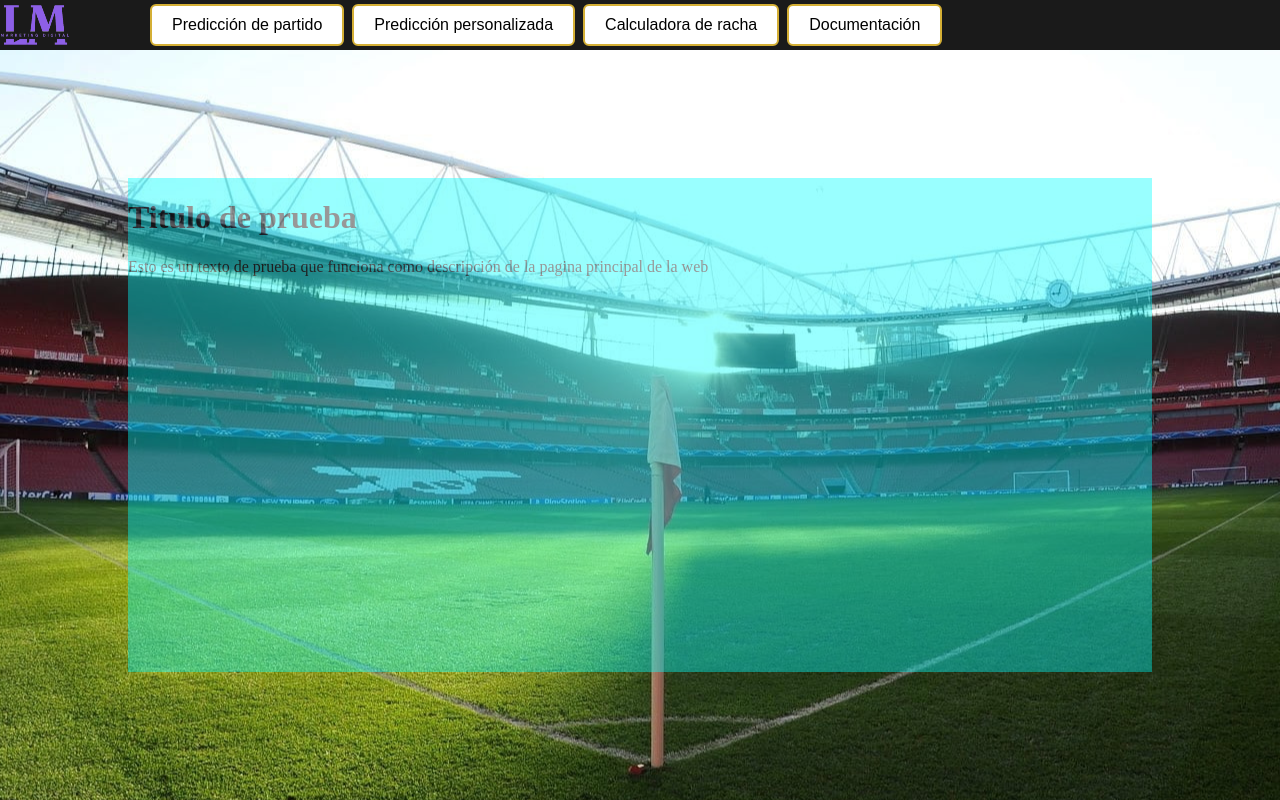
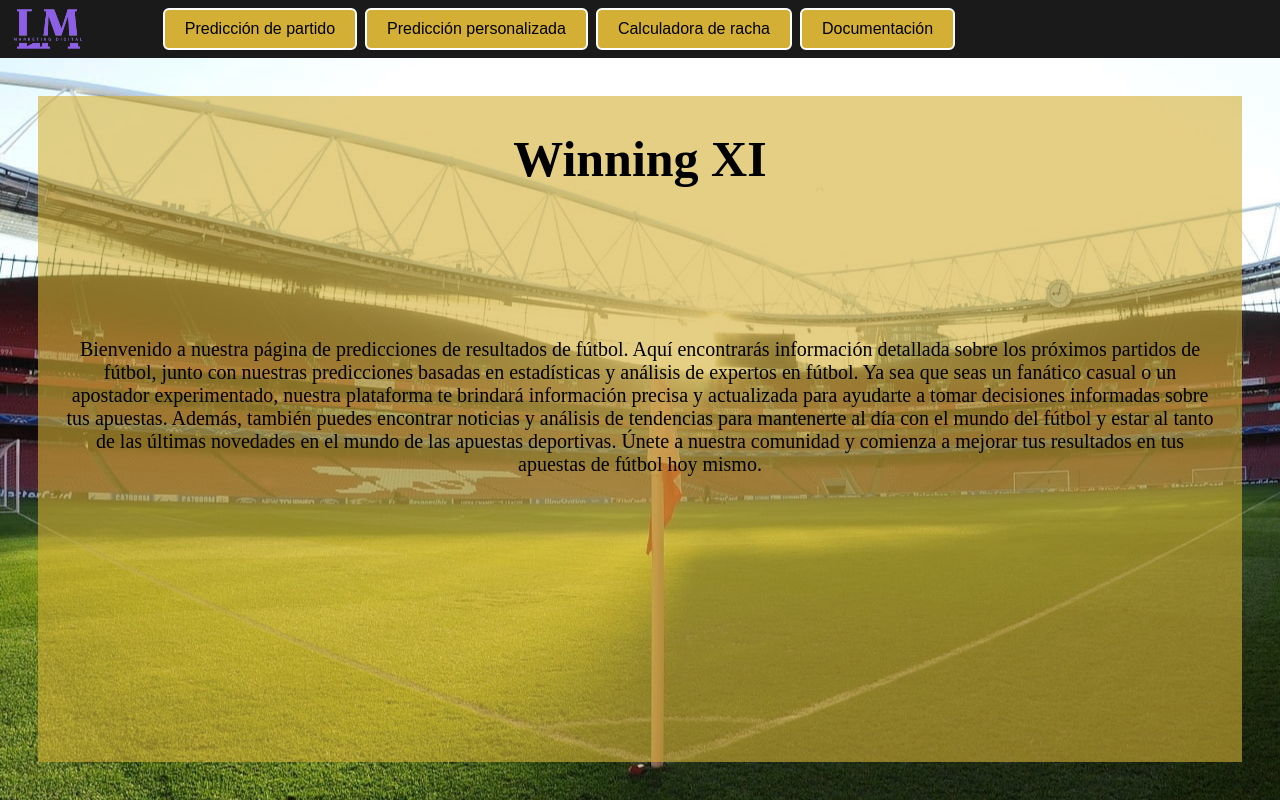
Before and after one commit to jesruidom/TFG, a Flask app: page / in a window 1280 px wide. Run offline with Flask 2, Linux system fonts and the light colour scheme; parts of the project's set-up code (start-up, migrations or seed data) failed here and were passed over.

Commit message:
pagina principal terminada falta logo

```diff
--- a/TFG WorkSpace/static/css/paginaPrincipal.css
+++ b/TFG WorkSpace/static/css/paginaPrincipal.css
@@ -1,6 +1,7 @@
 :root {
   --color-cabecera: hsl(3, 0%, 10%);
   --dorado-botones: hsl(46, 65%, 52%);
+  --dorado-fonodo-opacidad: hsla(46, 65%, 52%, 0.6);
 
   --fuente-cabecera: sans-serif;
 }
@@ -31,6 +32,7 @@ html, body{
 .logo{
   width: 70px;
   height: 50px;
+  margin-left: 1%;
 }
 
 .botones{
@@ -41,7 +43,7 @@ html, body{
 
 .btn-outline-success{
   color: black;
-  background-color: white;
+  background-color: var(--dorado-botones);
 
   padding: 10px 20px;
   text-align: center;
@@ -49,13 +51,13 @@ html, body{
   font-size: 16px;
   cursor: pointer;
 
-  border: 2px solid var(--dorado-botones);
+  border: 2px solid white;
   border-radius: 6px;
 }
 
 .btn-outline-success:hover{
   color: black;
-  background-color: var(--dorado-botones);
+  background-color: white;
 }
 
 
@@ -65,17 +67,24 @@ html, body{
 .zona-informacion{
   /*flex: 1;*/
   display: flex;
+  flex-direction: column;
   height: 92%;
   width: clamp(100px,100%);
-  margin: 10%;
-  background-color: aqua;
-  opacity: 0.4;
-}
-
-.informacion{
+  margin: 3%;
+  background-color: var(--dorado-fonodo-opacidad);
+  align-items: center; /*alinea al centro de manera horizontal*/
+  /*justify-content: center; alinea al centro de manera vertical*/
 
 }
 
-#descripcion{
+.titulo{
+  font-size: 50px;
+}
 
+.zona-informacion div{
+  margin-top: 8%;
+  margin-left: 2%;
+  margin-right: 2%;
+  font-size: 20px;
+  text-align: center;
 }
--- a/TFG WorkSpace/templates/paginaPrincipal.html
+++ b/TFG WorkSpace/templates/paginaPrincipal.html
@@ -2,7 +2,7 @@
 <html lang="es">
     <head>
         <meta charset="utf-8">
-        <title>Web TFG</title>
+        <title>Winning XI</title>
         <link rel="stylesheet" type="text/css" href="{{url_for('static', filename='css/paginaPrincipal.css')}}">
     </head>
 
@@ -31,11 +31,14 @@
 
         <div class="zona-informacion">
 
-            <div class="informacion">
-                <h1 class="titulo">Titulo de prueba</h1>
-                <p id="descripcion">
-                    Esto es un texto de prueba que funciona como descripción de la pagina principal de la web
-                </p>
+            <h1 class="titulo">Winning XI</h1>
+
+            <div class="texto-informacion">
+                <p>Bienvenido a nuestra página de predicciones de resultados de fútbol. Aquí encontrarás información detallada sobre los próximos partidos de fútbol,
+                    junto con nuestras predicciones basadas en estadísticas y análisis de expertos en fútbol. Ya sea que seas un fanático casual o un apostador experimentado,
+                    nuestra plataforma te brindará información precisa y actualizada para ayudarte a tomar decisiones informadas sobre tus apuestas. Además, también puedes
+                    encontrar noticias y análisis de tendencias para mantenerte al día con el mundo del fútbol y estar al tanto de las últimas novedades en el mundo de las
+                    apuestas deportivas. Únete a nuestra comunidad y comienza a mejorar tus resultados en tus apuestas de fútbol hoy mismo.</p>
             </div>
 
         </div>
```
